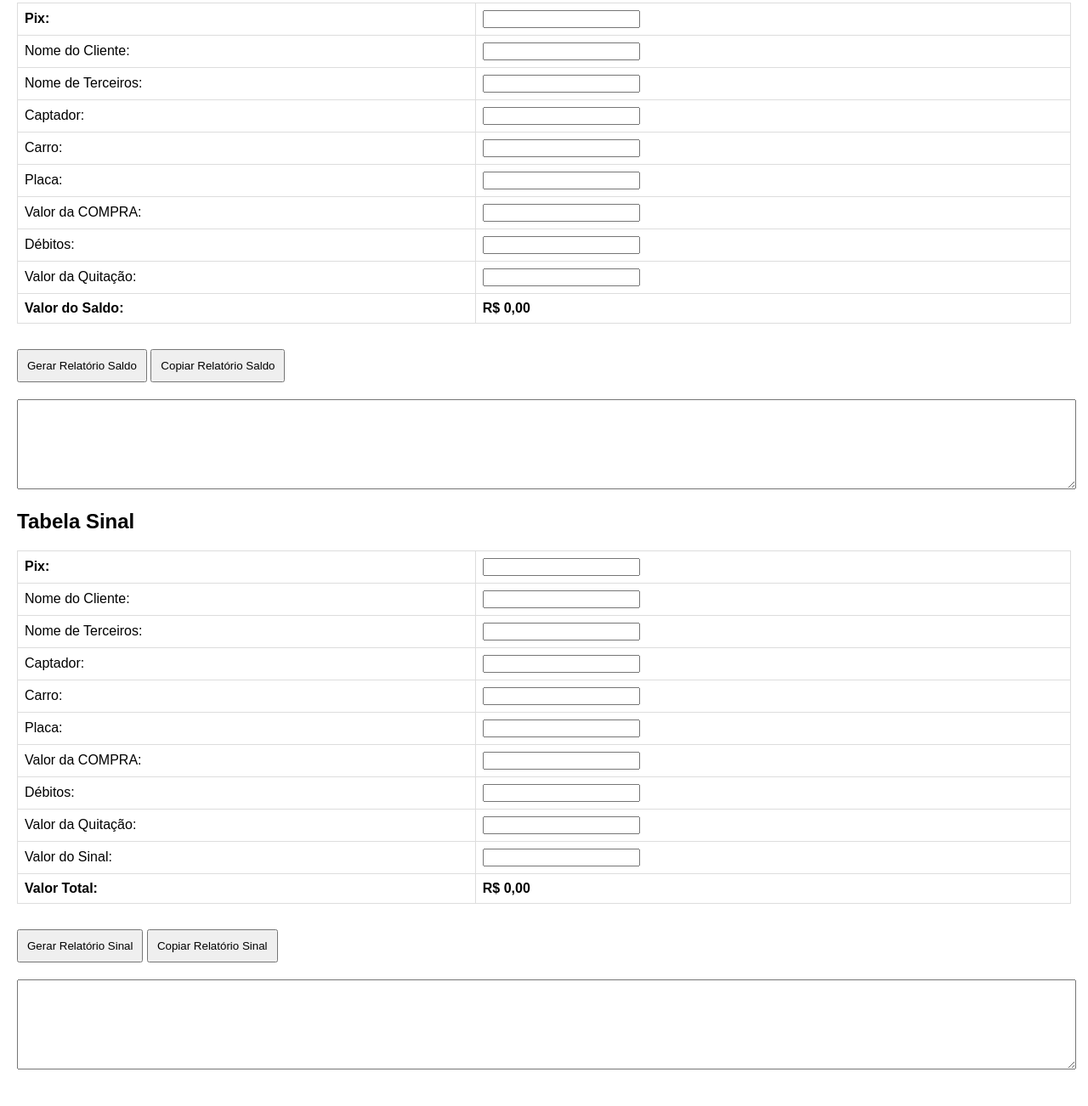
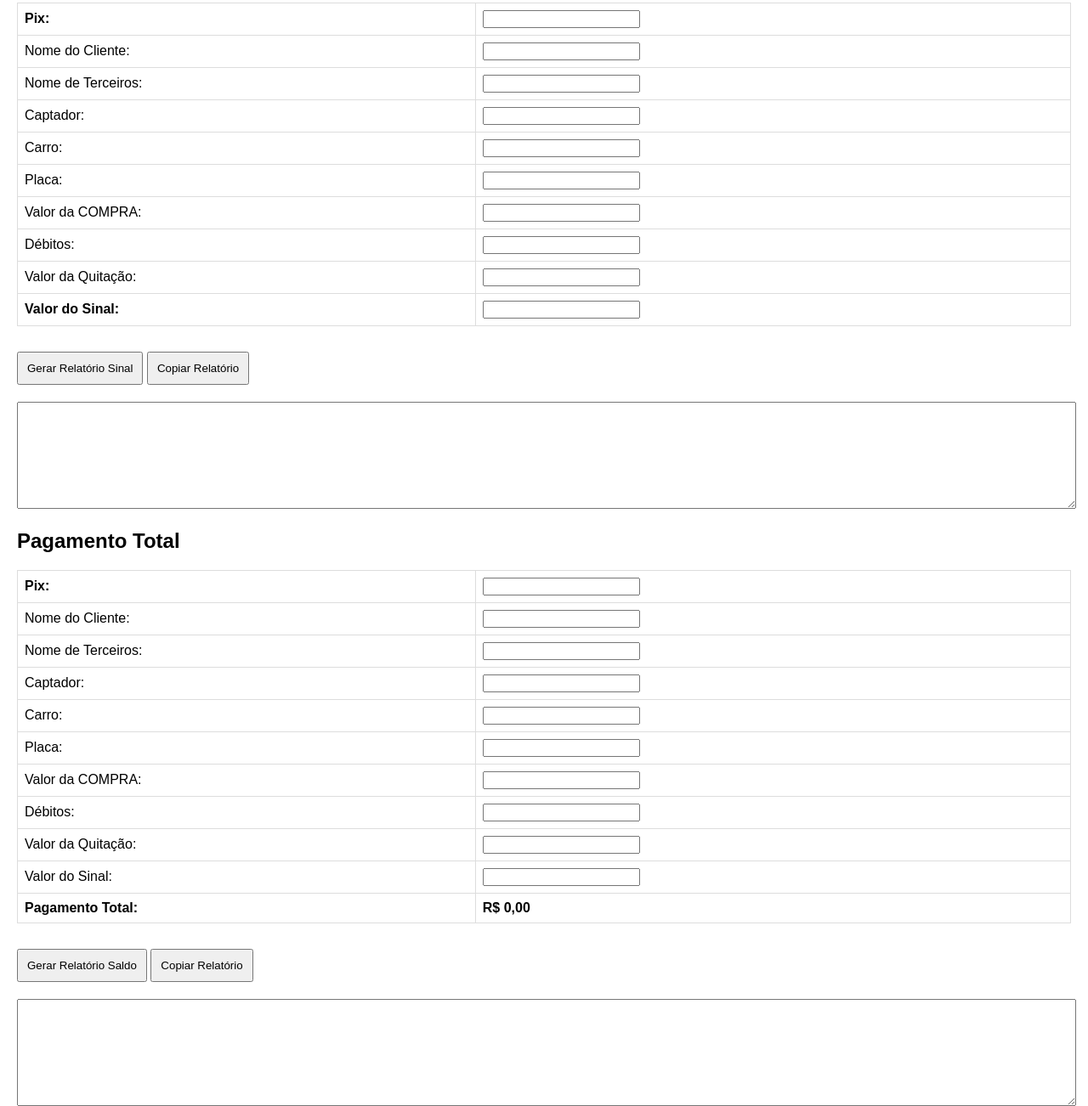
Before and after one commit to ViniciusMicarelli/Club4Rodas---Relatorios, a plain HTML site: page index.html in a window 1280 px wide. Shown: the part 65-1367 px from the top of the page at 85% size. Drawn offline with Linux system fonts and the light colour scheme.

Commit message:
Update index.html

```diff
--- a/index.html
+++ b/index.html
@@ -22,9 +22,6 @@
         th {
             background-color: #f4f4f4;
         }
-        b {
-            font-weight: bold;
-        }
         button {
             margin: 10px 0;
             padding: 10px;
@@ -32,13 +29,30 @@
         }
         textarea {
             width: 100%;
-            height: 100px;
+            height: 120px;
             margin-top: 10px;
         }
     </style>
 </head>
 <body>
-    <h2>Tabela Saldo</h2>
+    <h2>Valor do Sinal</h2>
+    <table>
+        <tr><td><b>Pix:</b></td><td><input type="text" id="pixSinal"></td></tr>
+        <tr><td>Nome do Cliente:</td><td><input type="text" id="clienteSinal"></td></tr>
+        <tr><td>Nome de Terceiros:</td><td><input type="text" id="terceirosSinal"></td></tr>
+        <tr><td>Captador:</td><td><input type="text" id="captadorSinal"></td></tr>
+        <tr><td>Carro:</td><td><input type="text" id="carroSinal"></td></tr>
+        <tr><td>Placa:</td><td><input type="text" id="placaSinal"></td></tr>
+        <tr><td>Valor da COMPRA:</td><td><input type="number" id="compraSinal"></td></tr>
+        <tr><td>Débitos:</td><td><input type="number" id="debitosSinal"></td></tr>
+        <tr><td>Valor da Quitação:</td><td><input type="number" id="quitacaoSinal"></td></tr>
+        <tr><td><b>Valor do Sinal:</b></td><td><input type="number" id="valorSinal"></td></tr>
+    </table>
+    <button onclick="gerarRelatorioSinal()">Gerar Relatório Sinal</button>
+    <button onclick="copiarRelatorio('relatorioSinal')">Copiar Relatório</button>
+    <textarea id="relatorioSinal" readonly></textarea>
+
+    <h2>Pagamento Total</h2>
     <table>
         <tr><td><b>Pix:</b></td><td><input type="text" id="pixSaldo"></td></tr>
         <tr><td>Nome do Cliente:</td><td><input type="text" id="clienteSaldo"></td></tr>
@@ -49,81 +63,53 @@
         <tr><td>Valor da COMPRA:</td><td><input type="number" id="compraSaldo" oninput="calcularSaldo()"></td></tr>
         <tr><td>Débitos:</td><td><input type="number" id="debitosSaldo" oninput="calcularSaldo()"></td></tr>
         <tr><td>Valor da Quitação:</td><td><input type="number" id="quitacaoSaldo" oninput="calcularSaldo()"></td></tr>
-        <tr><td><b>Valor do Saldo:</b></td><td><b id="saldoValor">R$ 0,00</b></td></tr>
+        <tr><td>Valor do Sinal:</td><td><input type="number" id="sinalSaldo" oninput="calcularSaldo()"></td></tr>
+        <tr><td><b>Pagamento Total:</b></td><td><b id="saldoValor">R$ 0,00</b></td></tr>
     </table>
     <button onclick="gerarRelatorioSaldo()">Gerar Relatório Saldo</button>
-    <button onclick="copiarRelatorio('relatorioSaldo')">Copiar Relatório Saldo</button>
+    <button onclick="copiarRelatorio('relatorioSaldo')">Copiar Relatório</button>
     <textarea id="relatorioSaldo" readonly></textarea>
-
-    <h2>Tabela Sinal</h2>
-    <table>
-        <tr><td><b>Pix:</b></td><td><input type="text" id="pixSinal"></td></tr>
-        <tr><td>Nome do Cliente:</td><td><input type="text" id="clienteSinal"></td></tr>
-        <tr><td>Nome de Terceiros:</td><td><input type="text" id="terceirosSinal"></td></tr>
-        <tr><td>Captador:</td><td><input type="text" id="captadorSinal"></td></tr>
-        <tr><td>Carro:</td><td><input type="text" id="carroSinal"></td></tr>
-        <tr><td>Placa:</td><td><input type="text" id="placaSinal"></td></tr>
-        <tr><td>Valor da COMPRA:</td><td><input type="number" id="compraSinal" oninput="calcularSinal()"></td></tr>
-        <tr><td>Débitos:</td><td><input type="number" id="debitosSinal" oninput="calcularSinal()"></td></tr>
-        <tr><td>Valor da Quitação:</td><td><input type="number" id="quitacaoSinal" oninput="calcularSinal()"></td></tr>
-        <tr><td>Valor do Sinal:</td><td><input type="number" id="valorSinal" oninput="calcularSinal()"></td></tr>
-        <tr><td><b>Valor Total:</b></td><td><b id="sinalValor">R$ 0,00</b></td></tr>
-    </table>
-    <button onclick="gerarRelatorioSinal()">Gerar Relatório Sinal</button>
-    <button onclick="copiarRelatorio('relatorioSinal')">Copiar Relatório Sinal</button>
-    <textarea id="relatorioSinal" readonly></textarea>
 
     <script>
         function calcularSaldo() {
             let compra = parseFloat(document.getElementById('compraSaldo').value) || 0;
             let debitos = parseFloat(document.getElementById('debitosSaldo').value) || 0;
             let quitacao = parseFloat(document.getElementById('quitacaoSaldo').value) || 0;
-            let saldo = compra - (debitos + quitacao);
+            let sinal = parseFloat(document.getElementById('sinalSaldo').value) || 0;
+            let saldo = compra - (debitos + quitacao + sinal);
             document.getElementById('saldoValor').innerText = `R$ ${saldo.toFixed(2)}`;
         }
 
-        function calcularSinal() {
-            let compra = parseFloat(document.getElementById('compraSinal').value) || 0;
-            let debitos = parseFloat(document.getElementById('debitosSinal').value) || 0;
-            let quitacao = parseFloat(document.getElementById('quitacaoSinal').value) || 0;
-            let sinal = parseFloat(document.getElementById('valorSinal').value) || 0;
-            let total = compra - (debitos + quitacao + sinal);
-            document.getElementById('sinalValor').innerText = `R$ ${total.toFixed(2)}`;
+        function gerarRelatorioSinal() {
+            let relatorio = `Olá, por gentileza efetuar o **PAGAMENTO DO SINAL** no valor de **R$ ${document.getElementById('valorSinal').value}** via PIX **${document.getElementById('pixSinal').value}** em nome de **${document.getElementById('clienteSinal').value}** referente à COMPRA do veículo abaixo:\n\n` +
+                            `CAPTADOR: ${document.getElementById('captadorSinal').value}\n` +
+                            `VEÍCULO: ${document.getElementById('carroSinal').value}\n` +
+                            `Placa: ${document.getElementById('placaSinal').value}\n` +
+                            `Valor total da COMPRA: R$ ${document.getElementById('compraSinal').value}\n` +
+                            `Débitos descontados: R$ ${document.getElementById('debitosSinal').value}\n` +
+                            `Valor da Quitação: R$ ${document.getElementById('quitacaoSinal').value}\n\n` +
+                            `**PAGAMENTO DO SINAL:** R$ ${document.getElementById('valorSinal').value}`;
+            document.getElementById('relatorioSinal').value = relatorio;
         }
 
         function gerarRelatorioSaldo() {
-            let relatorio = `Pix: ${document.getElementById('pixSaldo').value}\n` +
-                            `Nome do Cliente: ${document.getElementById('clienteSaldo').value}\n` +
-                            'Nome de Terceiros: ' + document.getElementById('terceirosSaldo').value + '\n' +
-                            'Captador: ' + document.getElementById('captadorSaldo').value + '\n' +
-                            'Carro: ' + document.getElementById('carroSaldo').value + '\n' +
-                            'Placa: ' + document.getElementById('placaSaldo').value + '\n' +
-                            `Valor da COMPRA: ${document.getElementById('compraSaldo').value}\n` +
-                            `Débitos: ${document.getElementById('debitosSaldo').value}\n` +
-                            `Valor da Quitação: ${document.getElementById('quitacaoSaldo').value}\n` +
-                            `Valor do Saldo: ${document.getElementById('saldoValor').innerText}`;
+            let relatorio = `Olá, por gentileza efetuar o **PAGAMENTO DO SALDO** no valor de **${document.getElementById('saldoValor').innerText}** via PIX **${document.getElementById('pixSaldo').value}** em nome de **${document.getElementById('clienteSaldo').value}** referente à COMPRA do veículo abaixo:\n\n` +
+                            `CAPTADOR: ${document.getElementById('captadorSaldo').value}\n` +
+                            `VEÍCULO: ${document.getElementById('carroSaldo').value}\n` +
+                            `Placa: ${document.getElementById('placaSaldo').value}\n` +
+                            `Valor total da COMPRA: R$ ${document.getElementById('compraSaldo').value}\n` +
+                            `Débitos descontados: R$ ${document.getElementById('debitosSaldo').value}\n` +
+                            `Valor da Quitação: R$ ${document.getElementById('quitacaoSaldo').value}\n` +
+                            `Sinal: R$ ${document.getElementById('sinalSaldo').value}\n\n` +
+                            `**PAGAMENTO DE SALDO:** ${document.getElementById('saldoValor').innerText}`;
             document.getElementById('relatorioSaldo').value = relatorio;
-        }
-
-        function gerarRelatorioSinal() {
-            let relatorio = `Pix: ${document.getElementById('pixSinal').value}\n` +
-                            `Nome do Cliente: ${document.getElementById('clienteSinal').value}\n` +
-                            'Nome de Terceiros: ' + document.getElementById('terceirosSinal').value + '\n' +
-                            'Captador: ' + document.getElementById('captadorSinal').value + '\n' +
-                            'Carro: ' + document.getElementById('carroSinal').value + '\n' +
-                            'Placa: ' + document.getElementById('placaSinal').value + '\n' +
-                            `Valor da COMPRA: ${document.getElementById('compraSinal').value}\n` +
-                            `Débitos: ${document.getElementById('debitosSinal').value}\n` +
-                            `Valor da Quitação: ${document.getElementById('quitacaoSinal').value}\n` +
-                            `Valor do Sinal: ${document.getElementById('valorSinal').value}\n` +
-                            `Valor do Sinal: ${document.getElementById('sinalValor').innerText}`;
-            document.getElementById('relatorioSinal').value = relatorio;
         }
 
         function copiarRelatorio(id) {
             let texto = document.getElementById(id).value;
-            navigator.clipboard.writeText(texto);
-            alert("Relatório copiado!");
+            navigator.clipboard.writeText(texto).then(() => {
+                alert("Relatório copiado para a área de transferência!");
+            });
         }
     </script>
 </body>
```
